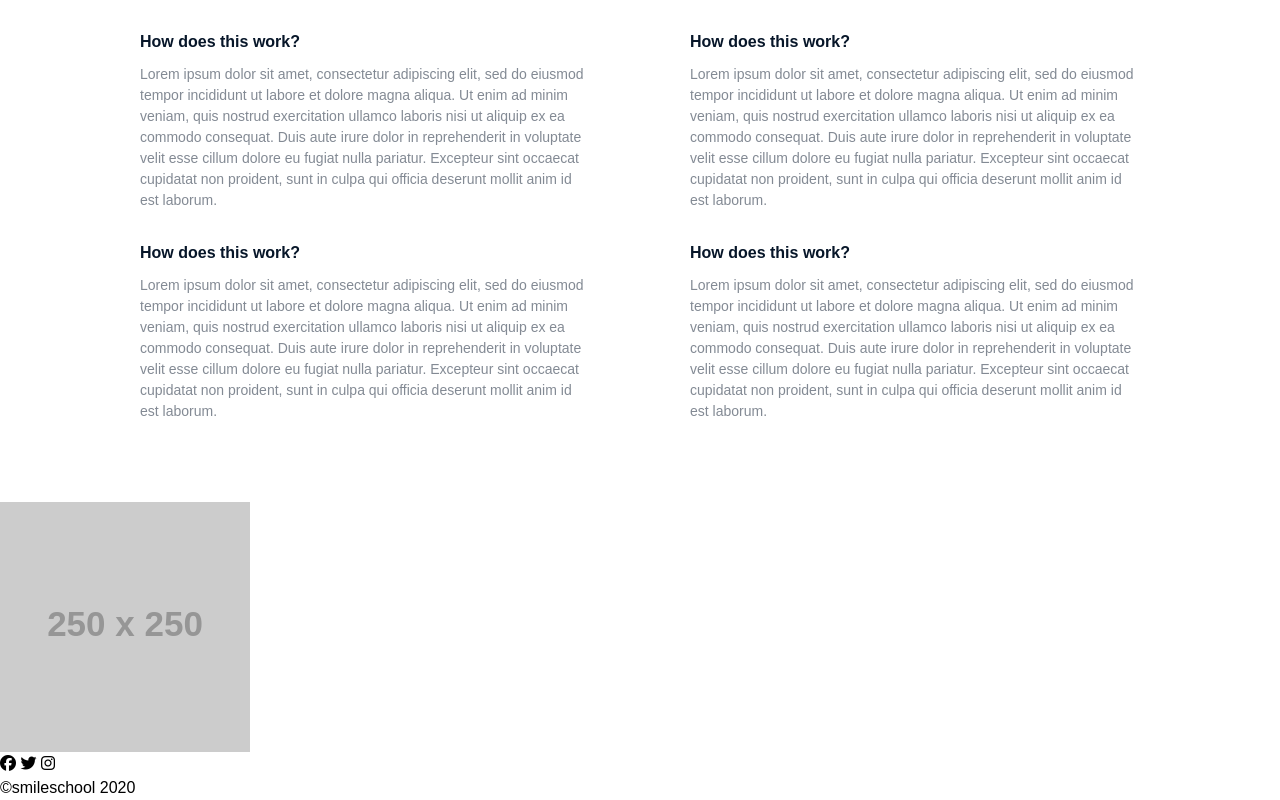
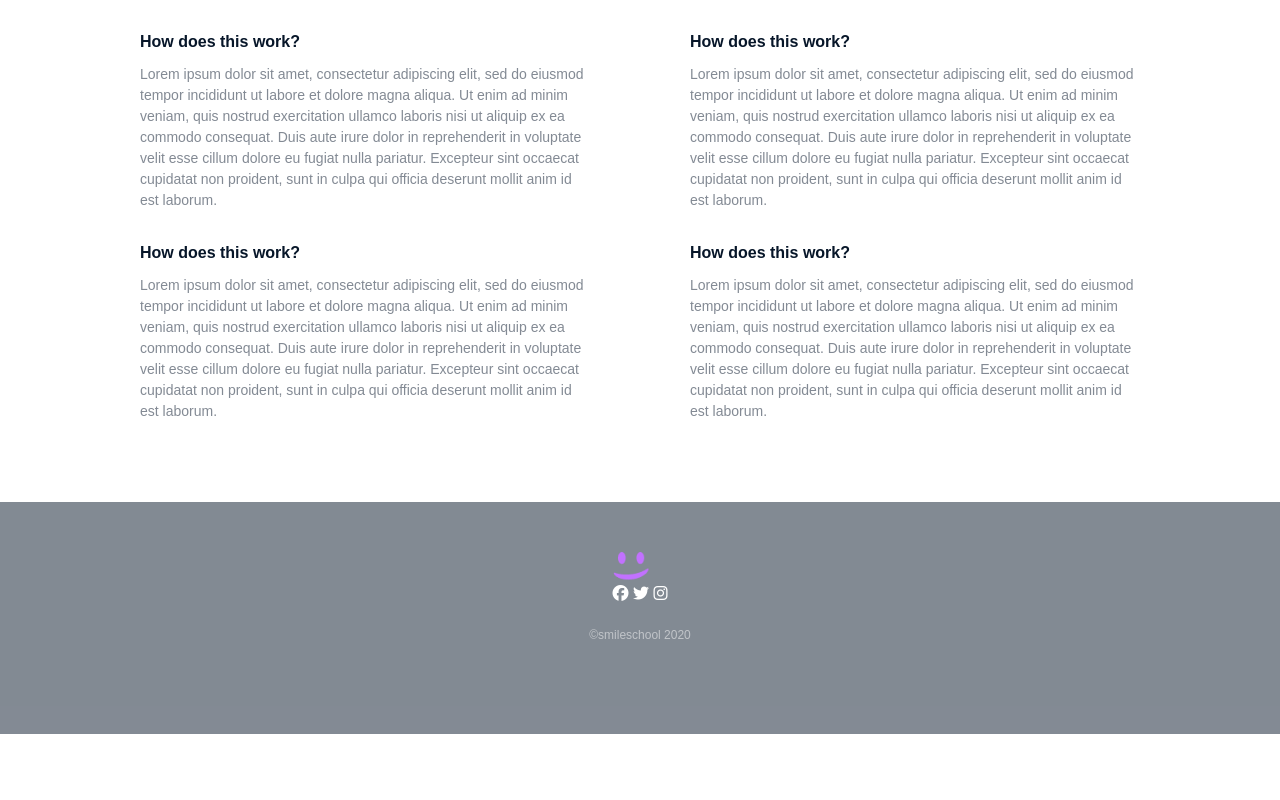
Before and after one commit to linihim/alx_html_css, a plain HTML site: page css_advanced/index.html in a window 1280 px wide. Shown: the part 2343-3143 px from the top of the page. After the commit the page ends 3077 px from the top, so only its background shows below. Drawn offline with Linux system fonts and the light colour scheme; placeholder pictures from the web are drawn by us.

Commit message:
Add CSS styling to the footer section

```diff
--- a/css_advanced/index.html
+++ b/css_advanced/index.html
@@ -193,16 +193,16 @@
         </section>
     </main>
     <footer>
-        <section>
-            <div>
-                <img src="https://fakeimg.pl/250x250?text=Sample+Logo" alt="logo">
-                <div>
+        <section class="footer-content">
+            <div class="footer-logo">
+                <img src="Images/smile.png" alt="logo">
+                <div class="social-links">
                     <i class="fa-brands fa-facebook"></i>
                     <i class="fa-brands fa-twitter"></i>
                     <i class="fa-brands fa-instagram"></i>
                 </div>
             </div>
-            <p>©smileschool 2020</p>
+            <p class="copyright">©smileschool 2020</p>
         </section>
     </footer>
 </body>
--- a/css_advanced/styles.css
+++ b/css_advanced/styles.css
@@ -326,3 +326,45 @@ button {
     font-size: 14px;
     margin-bottom: 30px;
 }
+
+
+footer {
+    background-color: rgba(7, 22, 41, 0.5);
+    padding: 50px 0;
+    color: white;
+}
+
+footer section {
+    max-width: 1200px;
+    margin: 0 auto;
+    display: flex;
+    flex-direction: column;
+    align-items: center;
+}
+
+.footer-content {
+    display: flex;
+    justify-content: space-between;
+    align-items: center;
+    width: 100%;
+    margin-bottom: 40px;
+}
+
+.footer-logo img {
+    height: 30px;
+}
+
+.social-links a {
+    display: flex;
+    gap: 20px;
+    font-size: 24px;
+    color: white;
+    margin-left: 20px;
+}
+
+.copyright {
+    color: rgba(255, 255, 255, 0.5);
+    font-size: 12px;
+    margin-top: 20px;
+    text-align: center;
+}
```
